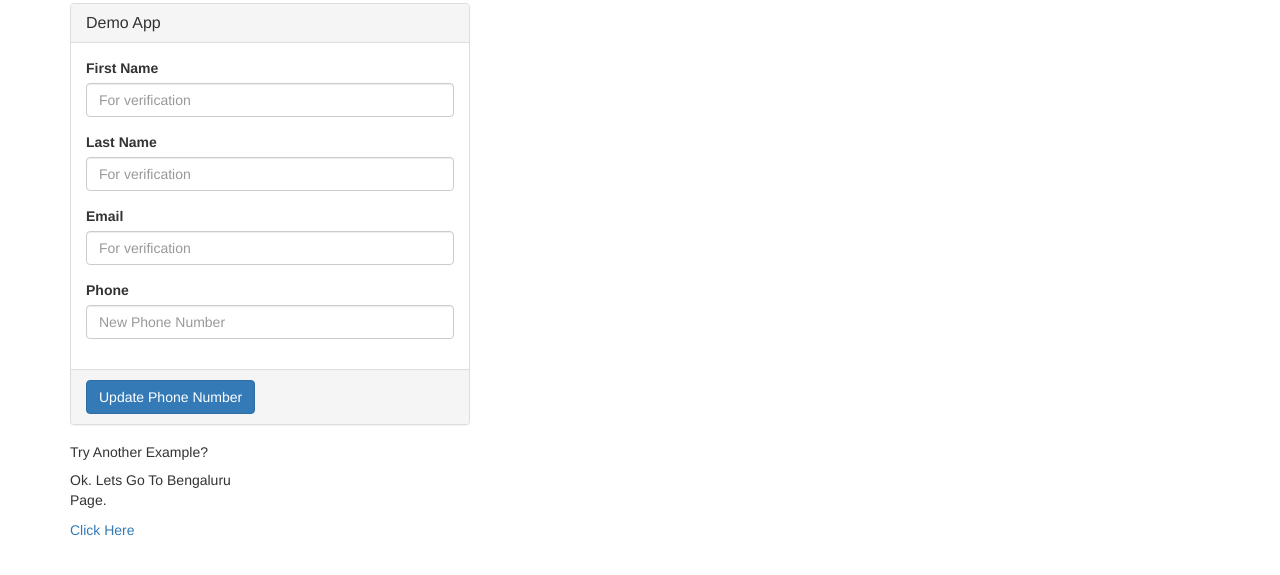
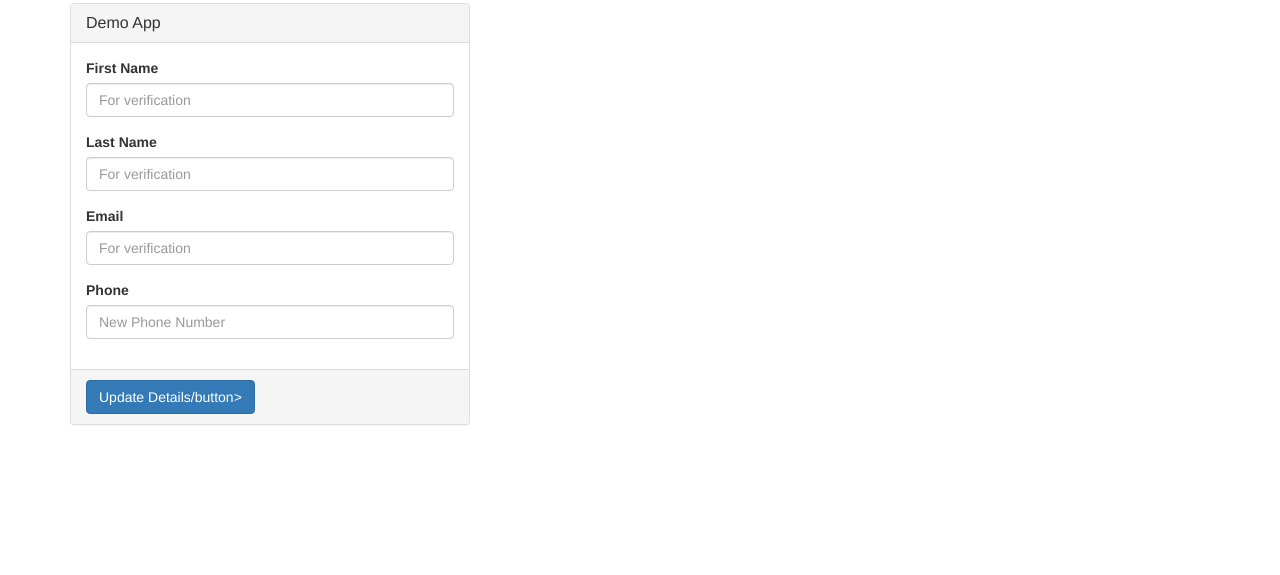
Before and after one commit to Ashish-Dev-Org/heroku-phone-change, a website: page public/index.html in a window 1280 px wide. Shown: the part 57-632 px from the top of the page. Drawn offline with nearby package versions, Linux system fonts and the light colour scheme.

Commit message:
Few Cosmetic Changes

```diff
--- a/app.json
+++ b/app.json
@@ -1,7 +1,7 @@
 {
   "name": "Phone Change",
   "description": "Heroku Connect Sample App - Phone Change",
-  "repository": "https://github.com/jamesward/heroku-connect-phone-change",
+  "repository": "https://github.com/Ashish-Dev-Org/heroku-phone-change.git",
   "success_url": "/setup.html",
   "env": {
     "PGSSLMODE": {
--- a/package.json
+++ b/package.json
@@ -1,5 +1,5 @@
 {
-  "name": "phone-change",
+  "name": "phone-change-app",
   "version": "0.0.0",
   "description": "Heroku Connect Sample App - Phone Change",
   "main": "server.js",
--- a/public/index.html
+++ b/public/index.html
@@ -114,18 +114,11 @@
                         <span class="sr-only">Error:</span>
                         <span id="errorMessage"></span>
                     </div>
-                    <button type="submit" class="btn btn-primary">Update Phone Number</button>
+                    <button type="submit" class="btn btn-primary">Update Details/button>
                 </div>
             </div>
         </form>
 
-    <div class="card" style="width: 18rem;">
-            <div class="card-body">
-              <h5 class="card-title">Try Another Example?</h5>
 
-              <p class="card-text">Ok. Lets Go To Bengaluru Page.</p>
-              <a href="/blrdevx.html" class="card-link">Click Here</a>
-            </div>
-          </div>
 </body>
 </html>
```
